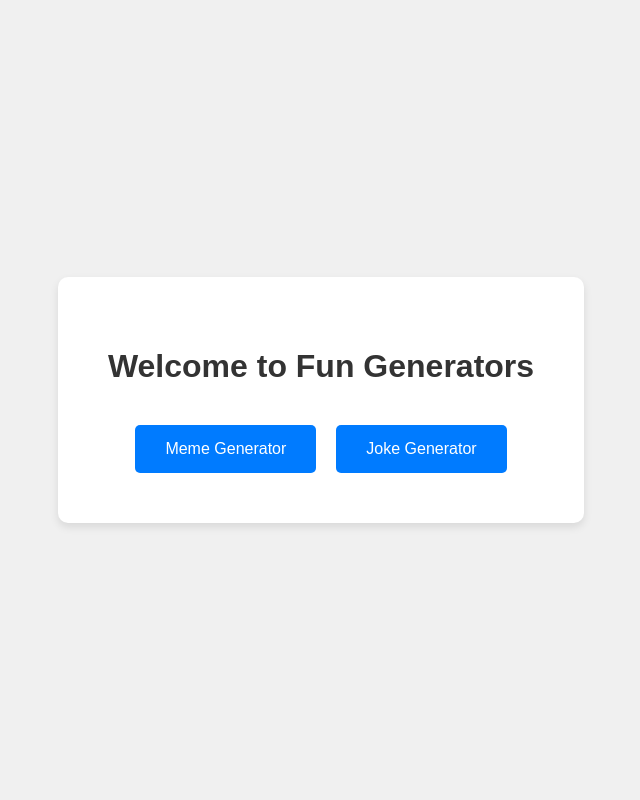
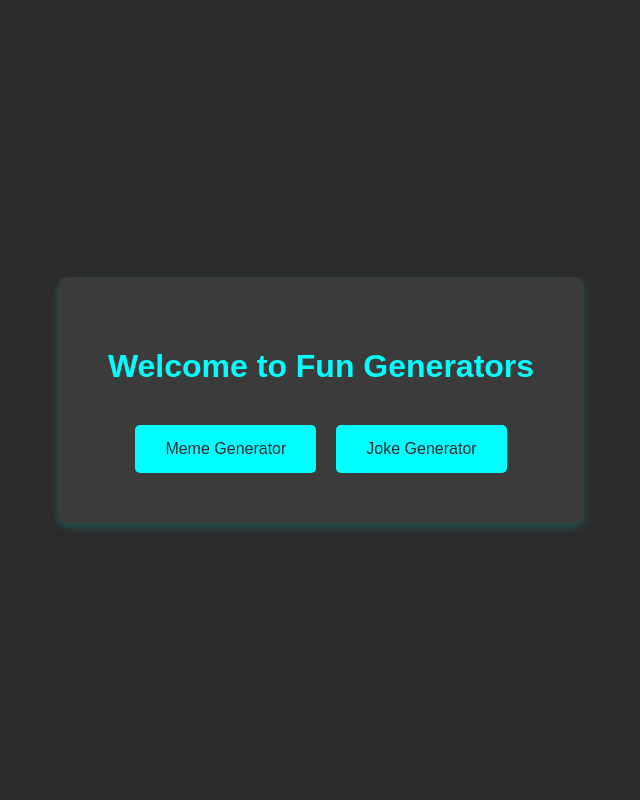
Before and after one commit to Aithermo/joke-generator, a Django app: page / in a window 1280 px wide. Shown: the whole page, without its empty margins (319-959 px from the left). Run offline with Django 5.2, Linux system fonts and the light colour scheme.

Commit message:
first commit

```diff
--- a/requirements.txt
+++ b/requirements.txt
@@ -25,6 +25,7 @@ httplib2==0.22.0
 httpx==0.27.0
 idna==3.7
 packaging==24.1
+pillow==10.3.0
 proto-plus==1.23.0
 protobuf==4.25.3
 pyasn1==0.6.0
@@ -32,11 +33,13 @@ pyasn1_modules==0.4.0
 pydantic==2.7.4
 pydantic_core==2.18.4
 pyparsing==3.1.2
+pytesseract==0.3.10
 python-dotenv==1.0.1
 requests==2.32.3
 rsa==4.9
 sniffio==1.3.1
 sqlparse==0.5.0
+tesseract==0.1.3
 tqdm==4.66.4
 typing_extensions==4.12.2
 uritemplate==4.1.1
--- a/templates/index.html
+++ b/templates/index.html
@@ -8,7 +8,7 @@
         body {
             margin: 0;
             font-family: 'Arial', sans-serif;
-    background-color: #f0f0f0;
+            background-color: #2b2b2b; /* Dark Gray */
             display: flex;
             justify-content: center;
             align-items: center;
@@ -17,15 +17,15 @@
 
         .container {
             text-align: center;
-    background: #fff;
+            background: #3b3b3b; /* Lighter Dark Gray */
             padding: 50px;
             border-radius: 10px;
-    box-shadow: 0 4px 8px rgba(0,0,0,0.1);
+            box-shadow: 0 4px 8px rgba(0, 255, 255, 0.2);
         }
 
         h1 {
             margin-bottom: 40px;
-    color: #333;
+            color: #00ffff; /* Aqua */
         }
 
         .button-container {
@@ -36,17 +36,16 @@ h1 {
 
         .btn {
             text-decoration: none;
-    color: white;
-    background-color: #007bff;
+            color: #2b2b2b; /* Dark Gray */
+            background-color: #00ffff; /* Aqua */
             padding: 15px 30px;
             border-radius: 5px;
             transition: background-color 0.3s ease;
         }
 
         .btn:hover {
-    background-color: #0056b3;
+            background-color: #00cccc; /* Darker Aqua */
         }
-
     </style>
 </head>
 <body>
```
Lines whose indentation alone changed are shown as unchanged.
